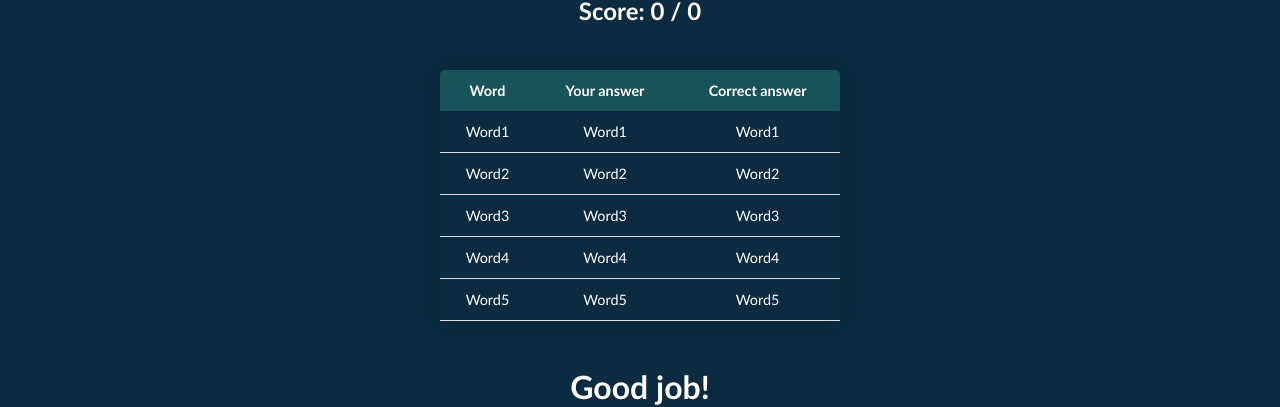
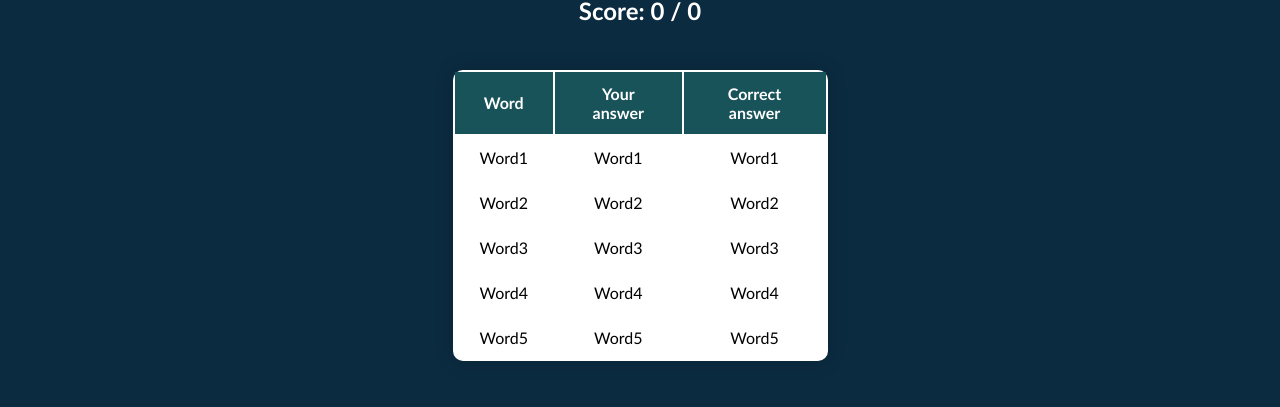
Before and after one commit to Paefax/paefax-language-app, a Vue app: page /result in a window 1280 px wide. Shown: the part 393-800 px from the top of the page. Built offline with nearby package versions, Linux system fonts and the light colour scheme.

Commit message:
Fix design

```diff
--- a/src/components/ResultsChart.vue
+++ b/src/components/ResultsChart.vue
@@ -39,13 +39,11 @@
 
 <style scoped>
 .content-table {
-  border-collapse: collapse;
   margin: 25px 0;
-  font-size: 0.9em;
-  min-width: 400px;
-  border-radius: 5px 5px 0 0;
-  overflow: hidden;
+  border-radius: 10px;
   box-shadow: 0 0 20px rgba(0, 0, 0, 0.15);
+  background: white;
+  color: black;
 }
 
 .content-table thead tr {
@@ -56,11 +54,7 @@
 
 .content-table th,
 .content-table td {
-  padding: 12px 15px;
+  padding: 12px 25px;
   text-align: center;
 }
-
-.content-table tbody tr {
-  border-bottom: 1px solid #dddddd;
-}
 </style>
```
